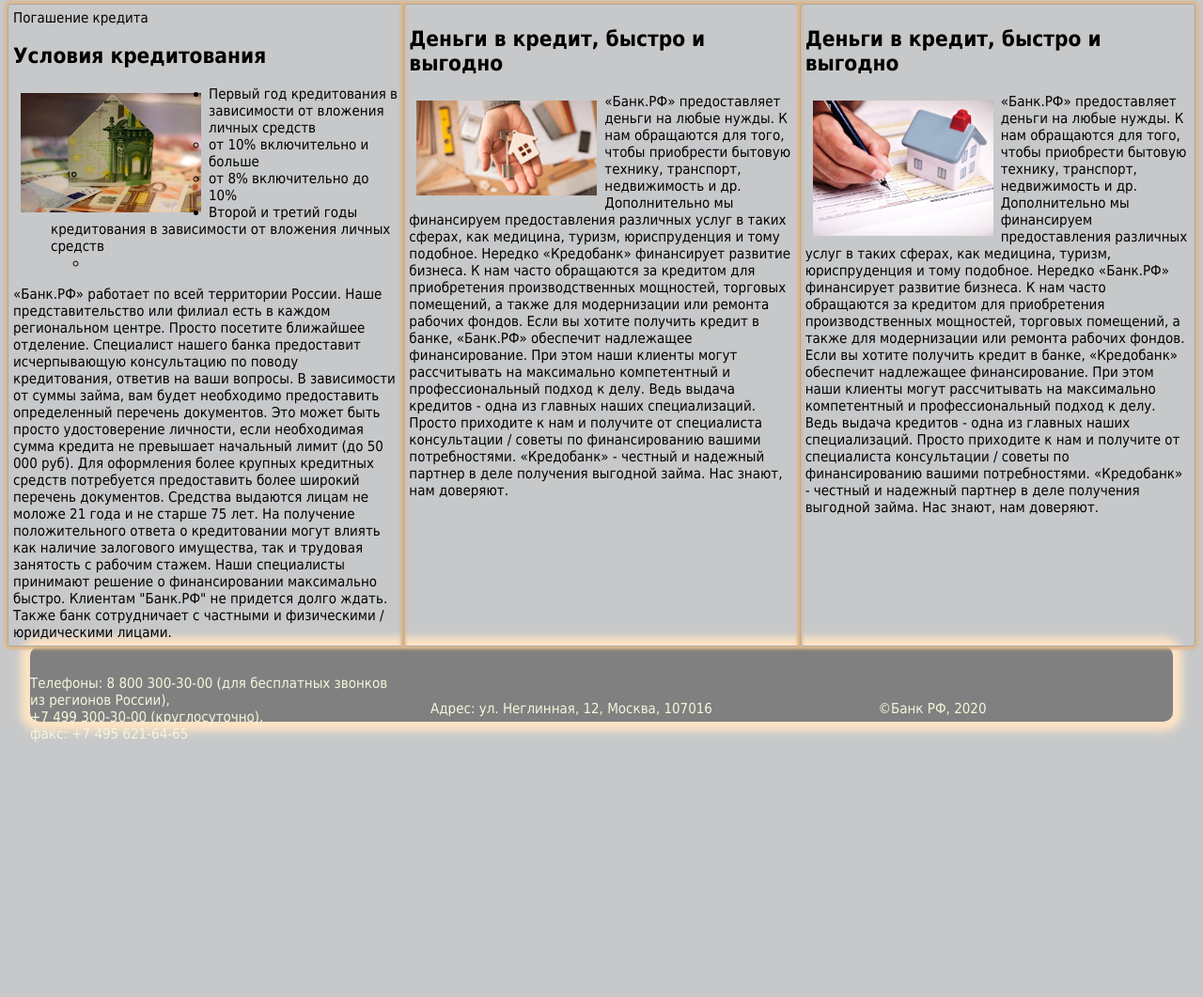
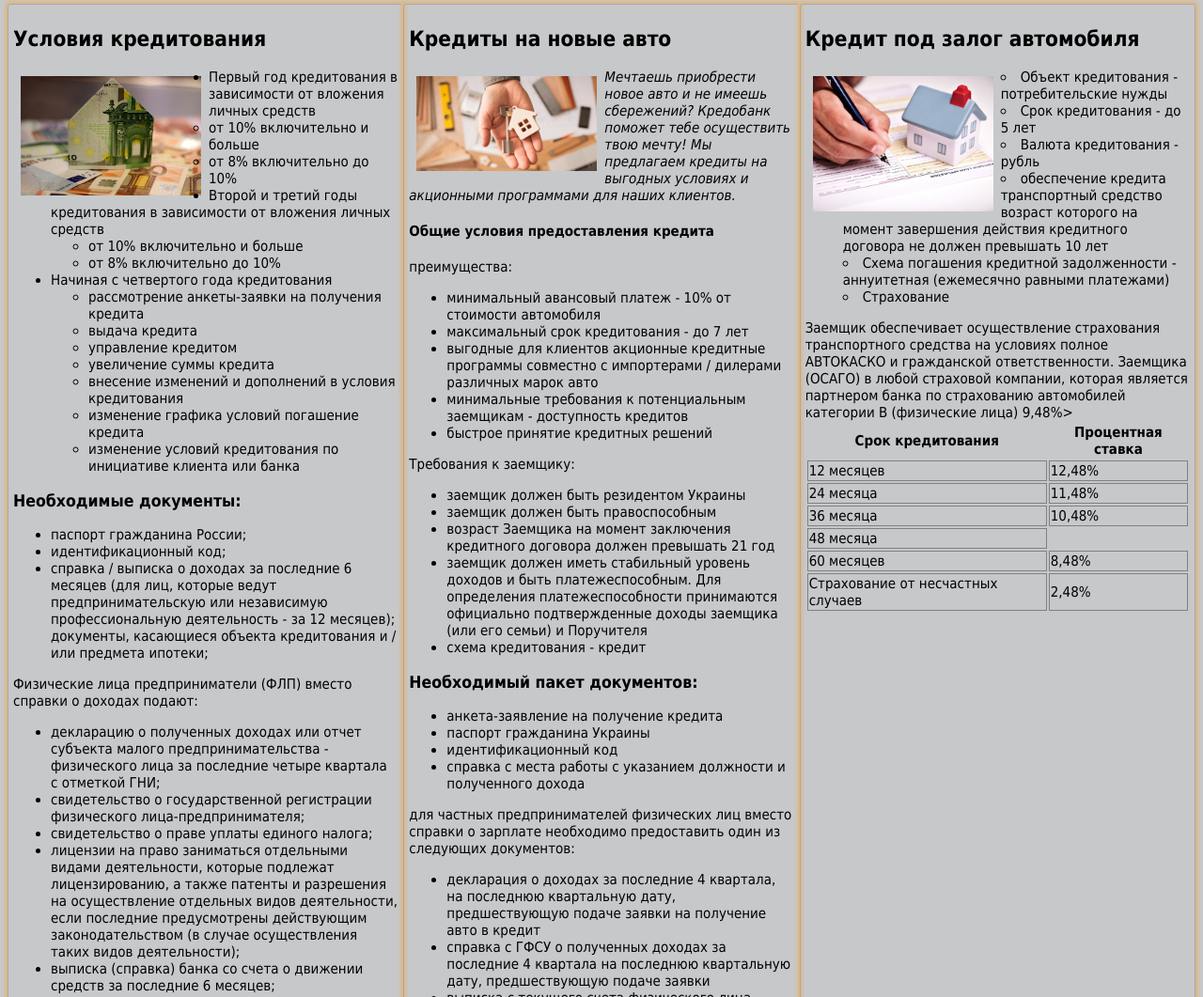
Before and after one commit to KonshinRoman/websyte, a plain HTML site: page page3.html in a window 1280 px wide. Shown: the part 157-1218 px from the top of the page at 94% size. Before the commit the page ends 947 px from the top, so only its background shows below. Drawn offline with Linux system fonts and the light colour scheme.

Commit message:
Страница 4

```diff
--- a/page3.html
+++ b/page3.html
@@ -23,8 +23,7 @@
     <article>
         <div class="art1">
             <div class="colonka1">
-                <tytle>Погашение кредита</tytle>
-                <h2>Условия кредитования</h2>
+               <h2>Условия кредитования</h2>
                 <img src="img/16.jpg" class="imgst" alt="Кредиты в рублях">
                 <ul>
                     <li>Первый год кредитования в зависимости от вложения личных средств</li>
@@ -34,38 +33,127 @@
                     </ul>
                     <li>Второй и третий годы кредитования в зависимости от вложения личных средств</li>
                     <ul>
-                        <li></li>
+                        <li>от 10% включительно и больше</li>
+                        <li>от 8% включительно до 10%</li>
                     </ul>
+                    <li>Начиная с четвертого года кредитования</li>
+                    <ul>
+                        <li>рассмотрение анкеты-заявки на получения кредита</li>
+                        <li>выдача кредита</li>
+                        <li>управление кредитом</li>
+                        <li>увеличение суммы кредита</li>
+                        <li>внесение изменений и дополнений в условия кредитования</li>
+                        <li>изменение графика условий погашение кредита</li>
+                        <li>изменение условий кредитования по инициативе клиента или банка</li>
+                    </ul>
+
                 </ul>
+                <h3>Необходимые документы:</h3>
+                <ul>
+                    <li>паспорт гражданина России;</li>
+                    <li>идентификационный код;</li>
+                    <li>справка / выписка о доходах за последние 6 месяцев (для лиц, которые ведут предпринимательскую или независимую профессиональную деятельность - за 12 месяцев);
+                документы, касающиеся объекта кредитования и / или предмета ипотеки;</li>
+                </ul>
+               Физические лица предприниматели (ФЛП) вместо справки о доходах подают:
+                <ul>
+                <li>декларацию о полученных доходах или отчет субъекта малого предпринимательства - физического лица за
+                    последние четыре квартала с отметкой ГНИ;</li>
+                    <li>свидетельство о государственной регистрации физического лица-предпринимателя;</li>
+                    <li>свидетельство о праве уплаты единого налога;</li>
+                <li>лицензии на право заниматься отдельными видами деятельности, которые подлежат лицензированию, а также
+                    патенты и разрешения на осуществление отдельных видов деятельности, если последние предусмотрены
+                    действующим законодательством (в случае осуществления таких видов деятельности);</li>
+                    <li>выписка (справка) банка со счета о движении средств за последние 6 месяцев;</li>
+                </ul>
+                Реальная годовая процентная ставка: (при условии, что стоимость недвижимости 3 000 000 рублей, а суммы кредита 2 000 000 рублей, срок кредита 240 месяцев)
 
-                «Банк.РФ» работает по всей территории России. Наше представительство или филиал есть в каждом региональном центре.
-                Просто посетите ближайшее отделение. Специалист нашего банка предоставит исчерпывающую консультацию по поводу кредитования, ответив на ваши вопросы.
-                В зависимости от суммы займа, вам будет необходимо предоставить определенный перечень документов. Это может быть просто удостоверение личности,
-                если необходимая сумма кредита не превышает начальный лимит (до 50 000 руб). Для оформления более крупных кредитных средств потребуется предоставить более широкий перечень
-                документов.
-                Средства выдаются лицам не моложе 21 года и не старше 75 лет. На получение положительного ответа о кредитовании могут влиять как наличие залогового имущества,
-                так и трудовая занятость с рабочим стажем. Наши специалисты принимают решение о финансировании максимально быстро. Клиентам "Банк.РФ" не придется долго ждать.
-
-                Также банк сотрудничает с частными и физическими / юридическими лицами.
+                Классическая схема погашения - 11,57%
+                Аннуитет - 16,59%
             </div>
             <div class="colonka1">
-                <h2>Деньги в кредит, быстро и выгодно</h2>
+                <h2>Кредиты на новые авто</h2>
                 <img src="img/rozsrochka.png" class="imgst" alt="Расчет кредита">
-                «Банк.РФ» предоставляет деньги на любые нужды. К нам обращаются для того, чтобы приобрести бытовую технику, транспорт, недвижимость и др. Дополнительно мы финансируем предоставления
-                различных услуг в таких сферах, как медицина, туризм, юриспруденция и тому подобное.
- Нередко «Кредобанк» финансирует развитие бизнеса. К нам часто обращаются за кредитом для приобретения производственных мощностей, торговых помещений, а также для модернизации или ремонта рабочих фондов.
-        Если вы хотите получить кредит в банке, «Банк.РФ» обеспечит надлежащее финансирование. При этом наши клиенты могут рассчитывать на максимально компетентный и профессиональный подход к делу.
-                Ведь выдача кредитов - одна из главных наших специализаций. Просто приходите к нам и получите от специалиста консультации / советы по финансированию вашими потребностями.
-                «Кредобанк» - честный и надежный партнер в деле получения выгодной займа. Нас знают, нам доверяют.
+                <i>Мечтаешь приобрести новое авто и не имеешь сбережений? Кредобанк поможет тебе осуществить твою мечту! Мы предлагаем кредиты на выгодных условиях и акционными программами для наших клиентов.</i>
+                <h4>Общие условия предоставления кредита</h4>
+                преимущества:
+                <ul>
+                    <li>минимальный авансовый платеж - 10% от стоимости автомобиля</li>
+                    <li>максимальный срок кредитования - до 7 лет</li>
+                    <li>выгодные для клиентов акционные кредитные программы совместно с импортерами / дилерами различных марок авто</li>
+                    <li>минимальные требования к потенциальным заемщикам - доступность кредитов</li>
+                    <li>быстрое принятие кредитных решений</li>
+                </ul>
+                Требования к заемщику:
+                <ul>
+                    <li>заемщик должен быть резидентом Украины</li>
+                    <li>заемщик должен быть правоспособным</li>
+                    <li>возраст Заемщика на момент заключения кредитного договора должен превышать 21 год</li>
+                <li>заемщик должен иметь стабильный уровень доходов и быть платежеспособным. Для определения платежеспособности
+                    принимаются официально подтвержденные доходы заемщика (или его семьи) и Поручителя</li>
+                    <li>схема кредитования - кредит</li>
+                </ul>
+                <h3>Необходимый пакет документов:</h3>
+                <ul>
+                    <li>анкета-заявление на получение кредита</li>
+                    <li>паспорт гражданина Украины</li>
+                    <li>идентификационный код</li>
+                    <li>справка с места работы с указанием должности и полученного дохода</li>
+                </ul>
+                для частных предпринимателей физических лиц вместо справки о зарплате необходимо предоставить один из следующих документов:
+                <ul>
+                    <li>декларация о доходах за последние 4 квартала, на последнюю квартальную дату, предшествующую подаче заявки на получение авто в кредит</li>
+                    <li>справка с ГФСУ о полученных доходах за последние 4 квартала на последнюю квартальную дату, предшествующую подаче заявки</li>
+                    <li>выписка с текущего счета физического лица-предпринимателя за последние 12 мес</li>
+                    <li>счет-фактуру на автомобиль, который покупается со спецификацией или договор купли-продажи автомобиля</li>
+                    <li>другие документы при необходимости</li>
+                </ul>
             </div>
             <div class="colonka1">
-                <h2>Деньги в кредит, быстро и выгодно</h2>
+                <h2>Кредит под залог автомобиля</h2>
                 <img src="img/unnamed.jpg" class="imgst" alt="Расчет кредита">
-                «Банк.РФ» предоставляет деньги на любые нужды. К нам обращаются для того,
-                чтобы приобрести бытовую технику, транспорт, недвижимость и др. Дополнительно мы финансируем
-                предоставления различных услуг в таких сферах, как медицина, туризм, юриспруденция и тому подобное.
-                Нередко «Банк.РФ» финансирует развитие бизнеса. К нам часто обращаются за кредитом для приобретения производственных мощностей, торговых помещений, а также для модернизации или ремонта рабочих фондов.
-                Если вы хотите получить кредит в банке, «Кредобанк» обеспечит надлежащее финансирование. При этом наши клиенты могут рассчитывать на максимально компетентный и профессиональный подход к делу. Ведь выдача кредитов - одна из главных наших специализаций. Просто приходите к нам и получите от специалиста консультации / советы по финансированию вашими потребностями. «Кредобанк» - честный и надежный партнер в деле получения выгодной займа. Нас знают, нам доверяют.
+                <ul class="list">
+                    <li>Объект кредитования - потребительские нужды</li>
+                    <li>Срок кредитования - до 5 лет</li>
+                    <li>Валюта кредитования - рубль</li>
+                    <li>обеспечение кредита транспортный средство возраст которого на момент завершения действия кредитного
+                    договора не должен превышать 10 лет</li>
+                    <li>Схема погашения кредитной задолженности - аннуитетная (ежемесячно равными платежами)</li>
+                    <li>Страхование</li>
+                </ul>
+                Заемщик обеспечивает осуществление страхования транспортного средства на условиях полное АВТОКАСКО и гражданской ответственности.
+                Заемщика (ОСАГО) в любой страховой компании, которая является партнером банка по страхованию автомобилей категории В (физические лица)
+            <table>
+                <tr>
+                    <th>Срок кредитования</th>
+                    <th>Процентная ставка</th>
+                </tr>
+                <tr>
+                    <td>12 месяцев</td>
+                    <td>12,48%</td>
+                </tr>
+                <tr>
+                    <td>24 месяца</td>
+                    <td>11,48%</td>
+                </tr>
+                <tr>
+                    <td>36 месяца</td>
+                    <td>10,48%</td>
+                </tr>
+                <tr>
+                    <td>48 месяца</td>
+                    <td1>9,48%></td>
+                </tr>
+                <tr>
+                    <td>60 месяцев</td>
+                    <td>8,48%</td>
+                </tr>
+                <tr>
+                    <td>Страхование от несчастных случаев</td>
+                    <td>2,48%</td>
+                </tr>
+            </table>
+
             </div>
 
         </div>
```
Also changed, not shown: page1.html (+5 -3 lines).
